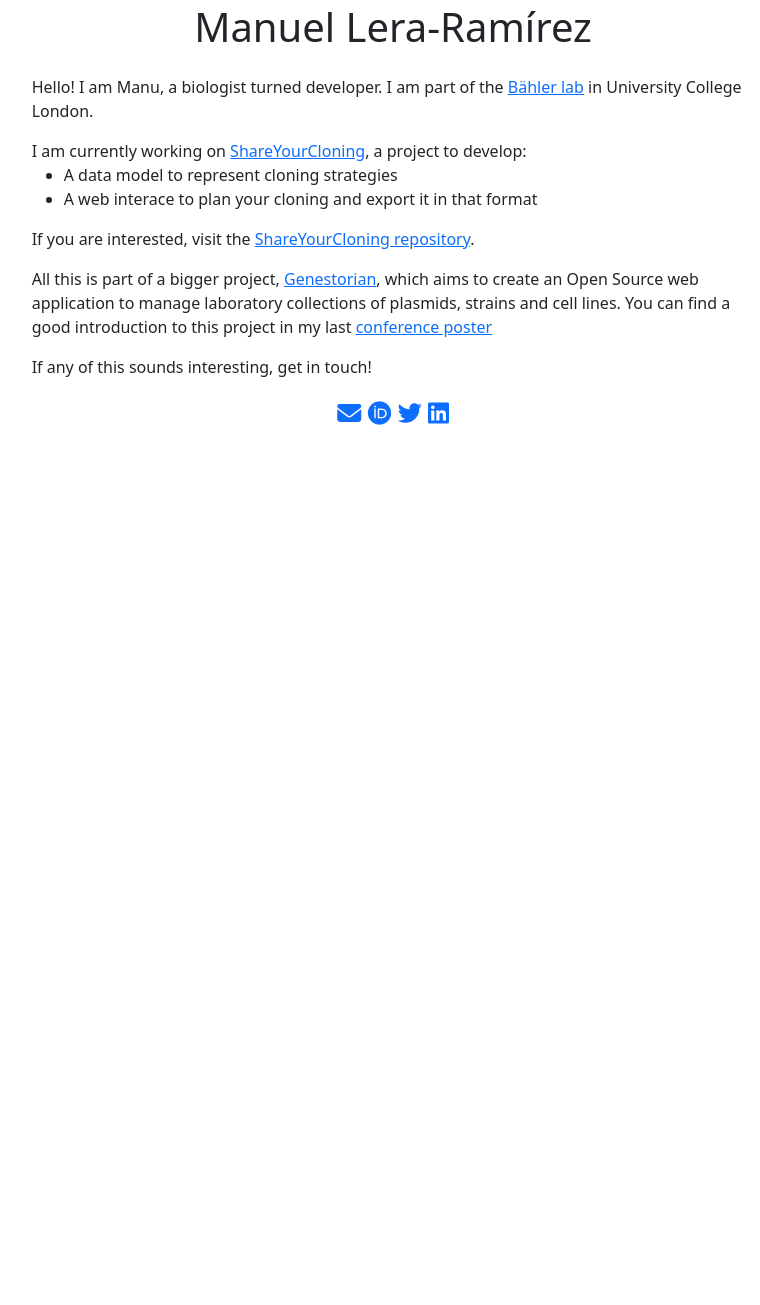
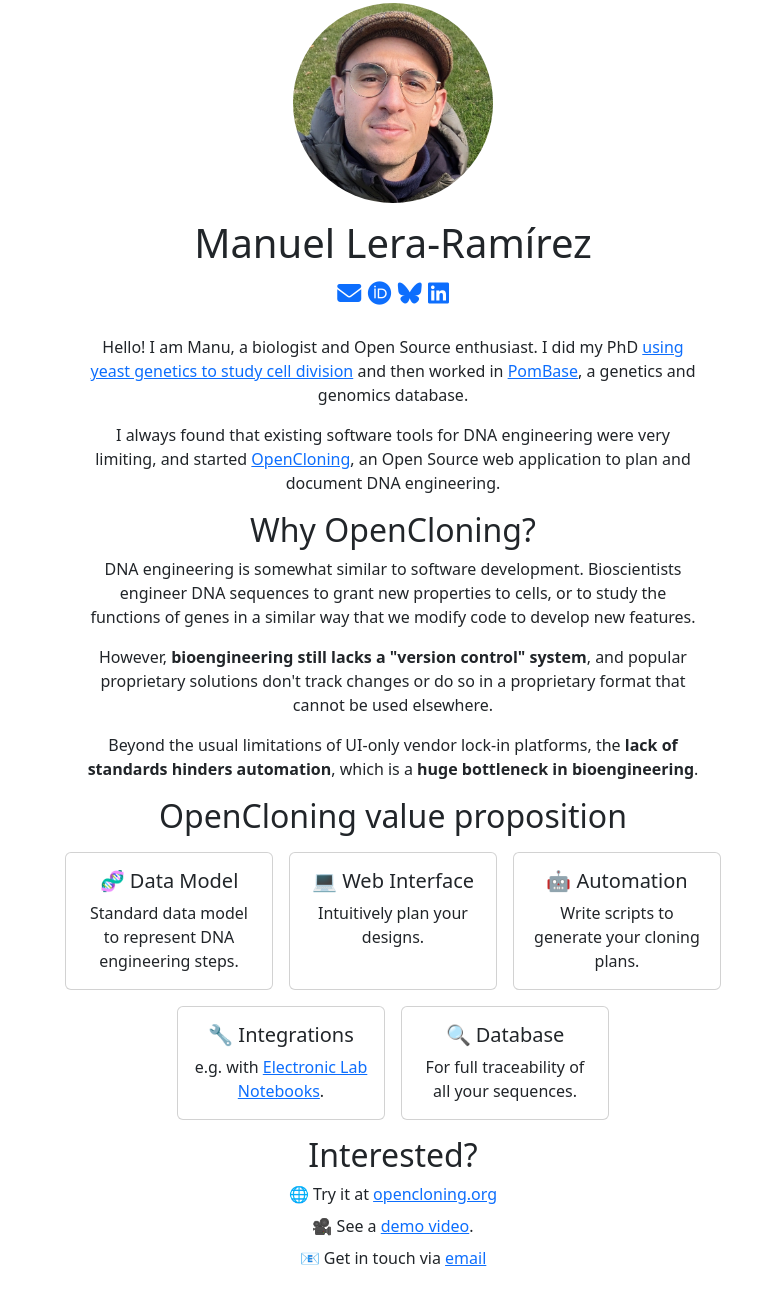
Before and after one commit to manulera/manulera.github.io, a plain HTML site: page index.html in a window 1280 px wide. Shown: the part 21-1326 px from the top of the page, without its empty margins (247-1007 px from the left). Before the commit the page ends 800 px from the top, so only its background shows below. Drawn offline with nearby package versions, Linux system fonts and the light colour scheme.

Commit message:
update personal site

```diff
--- a/index.html
+++ b/index.html
@@ -1,5 +1,6 @@
 <!DOCTYPE html>
 <html lang="en">
+
 <head>
   <title>Manuel Lera-Ramírez</title>
   <meta charset="utf-8" />
@@ -10,36 +11,110 @@
   </style>
   <meta name="viewport" content="width=device-width, initial-scale=1" />
   <title>Bootstrap demo</title>
-    <link href="https://cdn.jsdelivr.net/npm/bootstrap@5.3.2/dist/css/bootstrap.min.css" rel="stylesheet" integrity="sha384-T3c6CoIi6uLrA9TneNEoa7RxnatzjcDSCmG1MXxSR1GAsXEV/Dwwykc2MPK8M2HN" crossorigin="anonymous" />
-    <link rel="stylesheet" href="https://cdnjs.cloudflare.com/ajax/libs/font-awesome/6.4.2/css/all.min.css" integrity="sha512-z3gLpd7yknf1YoNbCzqRKc4qyor8gaKU1qmn+CShxbuBusANI9QpRohGBreCFkKxLhei6S9CQXFEbbKuqLg0DA==" crossorigin="anonymous" referrerpolicy="no-referrer" />
+  <link href="https://cdn.jsdelivr.net/npm/bootstrap@5.3.2/dist/css/bootstrap.min.css" rel="stylesheet"
+    integrity="sha384-T3c6CoIi6uLrA9TneNEoa7RxnatzjcDSCmG1MXxSR1GAsXEV/Dwwykc2MPK8M2HN" crossorigin="anonymous" />
+  <link rel="stylesheet" href="https://cdnjs.cloudflare.com/ajax/libs/font-awesome/6.7.2/css/all.min.css"
+    integrity="sha512-Evv84Mr4kqVGRNSgIGL/F/aIDqQb7xQ2vcrdIwxfjThSH8CSR7PBEakCr51Ck+w+/U6swU2Im1vVX0SVk9ABhg=="
+    crossorigin="anonymous" referrerpolicy="no-referrer" />
 </head>
-  <body>
-    <div class="container col-7">
-      <h1 class="text-center my-4">Manuel Lera-Ramírez</h1>
 
-      <p >Hello! I am Manu, a biologist turned developer. I am part of the <a href="http://bahlerlab.info">Bähler lab</a> in University College London.</p>
-
-      <p class="mb-0">I am currently working on <a href="https://shareyourcloning.netlify.app//">ShareYourCloning</a>, a project to develop:</p>
-      <ul>
-        <li>A data model to represent cloning strategies</li>
-        <li>A web interace to plan your cloning and export it in that format</li>
-      </ul>
-
-      <p>If you are interested, visit the <a href="https://github.com/manulera/ShareYourCloning">ShareYourCloning repository</a>.</p>
-
-      <p>All this is part of a bigger project, <a href="https://genestorian.org">Genestorian</a>, which aims to create an Open Source web application to manage laboratory collections of plasmids, strains and cell lines. You can find a good introduction to this project in my last <a href="https://manulera.github.io/poster_pombe2023/">conference poster</a></p>
-
-      <!-- <h2>Funding</h2>
-
-      <p>This project is supported by the Engineering and Medical Sciences Council, grant number EP/Y024591/1.</p> -->
-      <p>If any of this sounds interesting, get in touch!</p>
+<body class="d-flex flex-column min-vh-100 mb-4">
+  <div class="container col-6 text-center">
+    <div class="text-center my-4">
+      <img src="profile_picture2.jpg" alt="Manuel Lera-Ramírez" class="rounded-circle mb-3"
+        style="width: 200px; height: 200px; object-fit: cover;">
+      <h1>Manuel Lera-Ramírez</h1>
       <div class="icon-row text-center">
         <a href="mailto:manuel.lera-ramirez@ucl.ac.uk"><i class="fa-solid fa-envelope"></i></a>
-        <a href="https://orcid.org/0000-0002-8666-9746"><i class="fa-brands fa-orcid"></i></a>
-        <a href="https://twitter.com/manu_lera"><i class="fa-brands fa-twitter" height="30px"></i></a>
-        <a href="https://www.linkedin.com/in/manuel-lera-ram%C3%ADrez-997b629a/"><i class="fa-brands fa-linkedin"></i></i></a>
+        <a target="_blank" href="https://orcid.org/0000-0002-8666-9746"><i class="fa-brands fa-orcid"></i></a>
+        <a target="_blank" href="https://bsky.app/profile/manu-lera.bsky.social"><i class="fa-brands fa-bluesky"
+            height="30px"></i></a>
+        <a target="_blank" href="https://www.linkedin.com/in/manuel-lera-ram%C3%ADrez-997b629a/"><i
+            class="fa-brands fa-linkedin"></i></i></a>
       </div>
     </div>
-    <script src="https://cdn.jsdelivr.net/npm/bootstrap@5.3.2/dist/js/bootstrap.bundle.min.js" integrity="sha384-C6RzsynM9kWDrMNeT87bh95OGNyZPhcTNXj1NW7RuBCsyN/o0jlpcV8Qyq46cDfL" crossorigin="anonymous"></script>
+
+    <p>Hello! I am Manu, a biologist and Open Source enthusiast. I did my PhD <a target="_blank"
+        href="https://elifesciences.org/articles/72630">using yeast genetics to study cell
+        division</a> and then worked in <a target="_blank" href="https://www.pombase.org">PomBase</a>, a genetics and
+      genomics database.
+    </p>
+
+    <p>I always found that existing software tools for DNA engineering were very limiting, and
+      started <a target="_blank" href="https://github.com/manulera/OpenCloning">OpenCloning</a>, an Open Source web
+      application to plan and document DNA engineering.</p>
+
+    <h2>Why OpenCloning?</h2>
+
+    <p>DNA engineering is somewhat similar to software development. Bioscientists engineer DNA sequences to grant new
+      properties to cells, or to study the functions of genes in a similar way that we modify code to develop new
+      features.</p>
+
+    <p>However, <strong>bioengineering still lacks a "version control" system</strong>, and popular proprietary
+      solutions don't track
+      changes or do so in a proprietary format that cannot be used elsewhere.</p>
+
+    <p>Beyond the usual limitations of UI-only vendor lock-in platforms, the <strong>lack of standards hinders
+        automation</strong>, which is
+      a <strong>huge bottleneck in bioengineering</strong>.</p>
+
+  </div>
+  <div class="container col-8 text-center">
+    <h2 class="mb-3">OpenCloning value proposition</h2>
+
+
+    <div class="d-flex flex-wrap justify-content-center gap-3">
+      <div class="card" style="width: 13rem">
+        <div class="card-body">
+          <h5 class="card-title">🧬 Data Model</h5>
+          <p class="card-text">Standard data model to represent DNA engineering steps.</p>
+        </div>
+      </div>
+      <div class="card" style="width: 13rem">
+        <div class="card-body">
+          <h5 class="card-title">💻 Web Interface</h5>
+          <p class="card-text">Intuitively plan your designs.</p>
+        </div>
+      </div>
+      <div class="card" style="width: 13rem">
+        <div class="card-body">
+          <h5 class="card-title">🤖 Automation</h5>
+          <p class="card-text">Write scripts to generate your cloning plans.</p>
+        </div>
+      </div>
+      <div class="card" style="width: 13rem">
+        <div class="card-body">
+          <h5 class="card-title">🔧 Integrations</h5>
+          <p class="card-text">e.g. with <a target="_blank"
+              href="https://github.com/manulera/OpenCloning/issues/36#issuecomment-2691214941">Electronic Lab
+              Notebooks</a>.</p>
+        </div>
+      </div>
+      <div class="card" style="width: 13rem">
+        <div class="card-body">
+          <h5 class="card-title">🔍 Database</h5>
+          <p class="card-text">For full traceability of all your sequences.</p>
+        </div>
+      </div>
+    </div>
+
+
+    <h2 class="mt-3">Interested?</h2>
+
+    <div class="mb-2">🌐 Try it at <a target="_blank" href="https://opencloning.org">opencloning.org</a></div>
+
+    <div class="mb-2">🎥 See a <a target="_blank"
+        href="https://github.com/manulera/OpenCloning/blob/main/examples/example_workflow.ipynb">
+        demo video</a>.</div>
+
+    <div class="mb-4">
+      📧 Get in touch via <a href="mailto:manuel.lera-ramirez@ucl.ac.uk">email</a>
+    </div>
+
+
+  </div>
+  </div>
+
 </body>
+
 </html>
```
Also changed, not shown: android-chrome-192x192.png (added), android-chrome-512x512.png (added), apple-touch-icon.png (added), favicon-16x16.png (added), favicon-32x32.png (added), favicon.ico (added), profile_picture2.jpg (added), site.webmanifest (added), 2 other files. Lines whose indentation alone changed are shown as unchanged.
